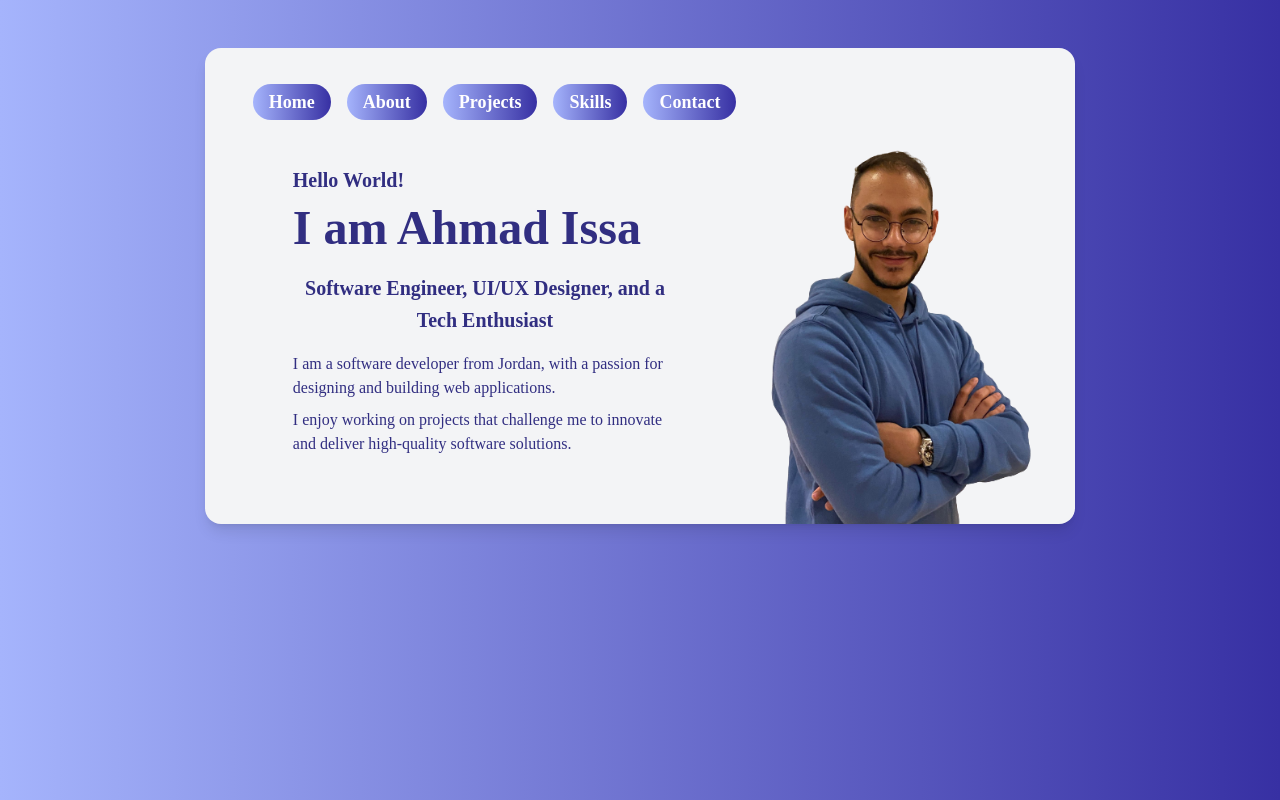
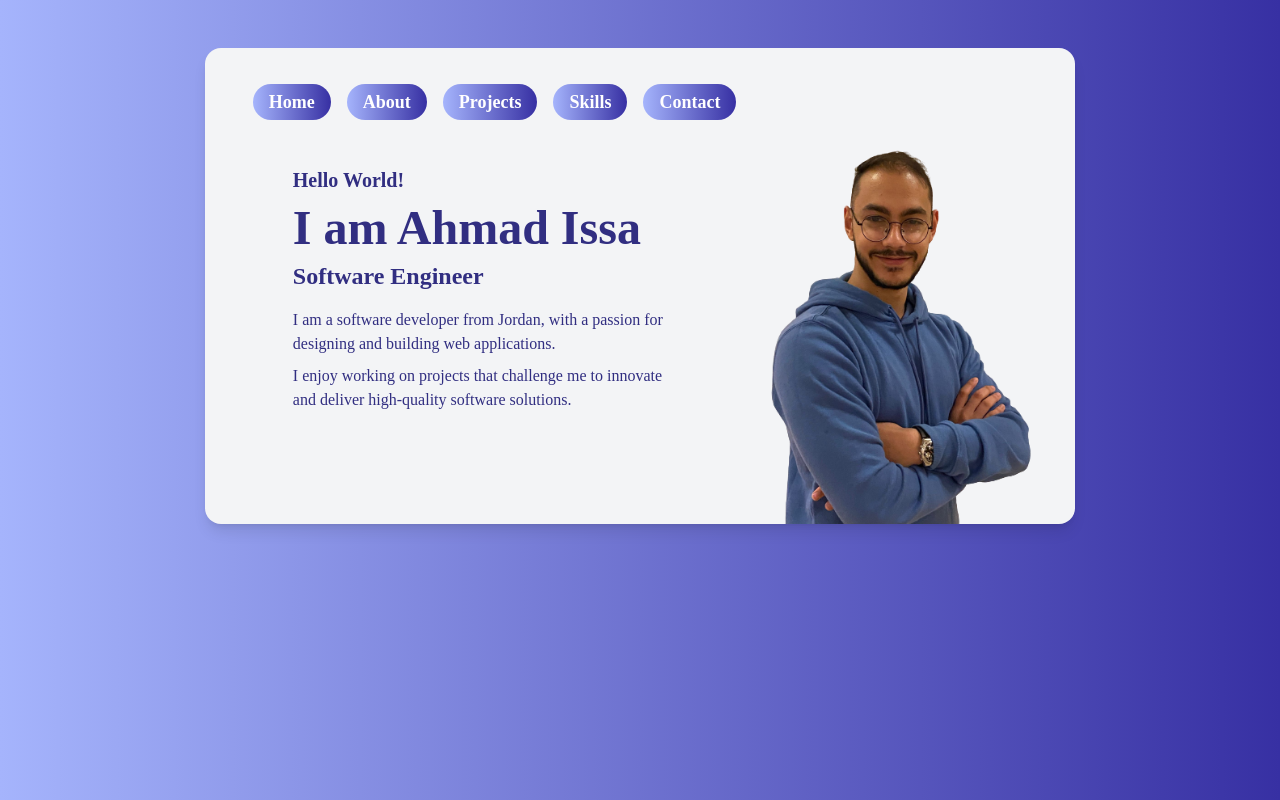
Before and after one commit to AhmadIssa02/Portfolio-vercel, a Next.js app: page / in a window 1280 px wide. Built offline with nearby package versions, Linux system fonts and the light colour scheme; a web font is replaced by a local one.

Commit message:
fix libraries

```diff
--- a/components/HomeComponent.tsx
+++ b/components/HomeComponent.tsx
@@ -1,7 +1,7 @@
 /* eslint-disable @next/next/no-img-element */
 import React from 'react';
 import myImage from 'public/images/Ahmad.png';
-import TextAnimation from './typewriterAnimation';
+// import TextAnimation from './typewriterAnimation';
 
 function HomeComponent() {
   const animatedText = "Software Engineer, UI/UX Designer, and a Tech Enthusiast"; // Define the text to animate
@@ -12,7 +12,8 @@ function HomeComponent() {
         <div className="ml-10 font-semibold mt-6 text-2xl text-indigo-900">
           <div className='ml-6 font-bold text-[20px]'>Hello World! </div>
           <div className='ml-6 my-2 font-bold text-5xl'>I am Ahmad Issa</div>
-          <div className='ml-6'> <TextAnimation  textToAnimate={animatedText} /> </div>
+          <div className='ml-6'>  Software Engineer </div>
+          {/* <TextAnimation  textToAnimate={animatedText} /> */}
           <div className="ml-6 mt-4 font-medium text-base">
             I am a software developer from Jordan, with a passion for designing and building web applications.
             <div className="mt-2"/>
--- a/components/typewriterAnimation.tsx
+++ b/components/typewriterAnimation.tsx
@@ -1,34 +1,34 @@
-import React from 'react';
-import styled from 'styled-components';
-import Typist from 'react-typist';
+// import React from 'react';
+// // import styled from 'styled-components';
+// // import Typist from 'react-typist';
 
-interface TextAnimationProps {
-  textToAnimate: string; // Define a prop for the text to animate
-}
+// interface TextAnimationProps {
+//   textToAnimate: string; // Define a prop for the text to animate
+// }
 
-const TextAnimation: React.FC<TextAnimationProps> = ({ textToAnimate }) => {
-  return (
-    <Wrapper>
-      <Typist
-        startDelay={1000}
-        cursor={{ show: false }}
-        onTypingDone={() => console.log('Animation done')}
-      >
-        <TypedText>{textToAnimate}</TypedText>
-      </Typist>
-    </Wrapper>
-  );
-};
+// const TextAnimation: React.FC<TextAnimationProps> = ({ textToAnimate }) => {
+//   return (
+//     // <Wrapper>
+//       {/* <Typist
+//         startDelay={1000}
+//         cursor={{ show: false }}
+//         onTypingDone={() => console.log('Animation done')}
+//       >
+//         <TypedText>{textToAnimate}</TypedText>
+//       </Typist> */}
+//     {/* </Wrapper> */}
+//   );
+// };
 
-const Wrapper = styled.div`
-  font-size: 20px;
-  text-align: center;
-  margin-top: 20px;
-`;
+// // const Wrapper = styled.div`
+// //   font-size: 20px;
+// //   text-align: center;
+// //   margin-top: 20px;
+// // `;
 
-const TypedText = styled.div`
-  display: inline;
-  color: indigo-900
-`;
+// const TypedText = styled.div`
+//   display: inline;
+//   color: indigo-900
+// `;
 
-export default TextAnimation;
+// export default TextAnimation;
--- a/package.json
+++ b/package.json
@@ -22,8 +22,6 @@
     "postcss": "8.4.29",
     "react": "18.2.0",
     "react-dom": "18.2.0",
-    "react-typist": "^2.0.5",
-    "styled-components": "^6.0.8",
     "tailwindcss": "3.3.3",
     "typescript": "5.2.2"
   },
```
Also changed, not shown: 1 other file (tests, documents, lock files or other folders).
